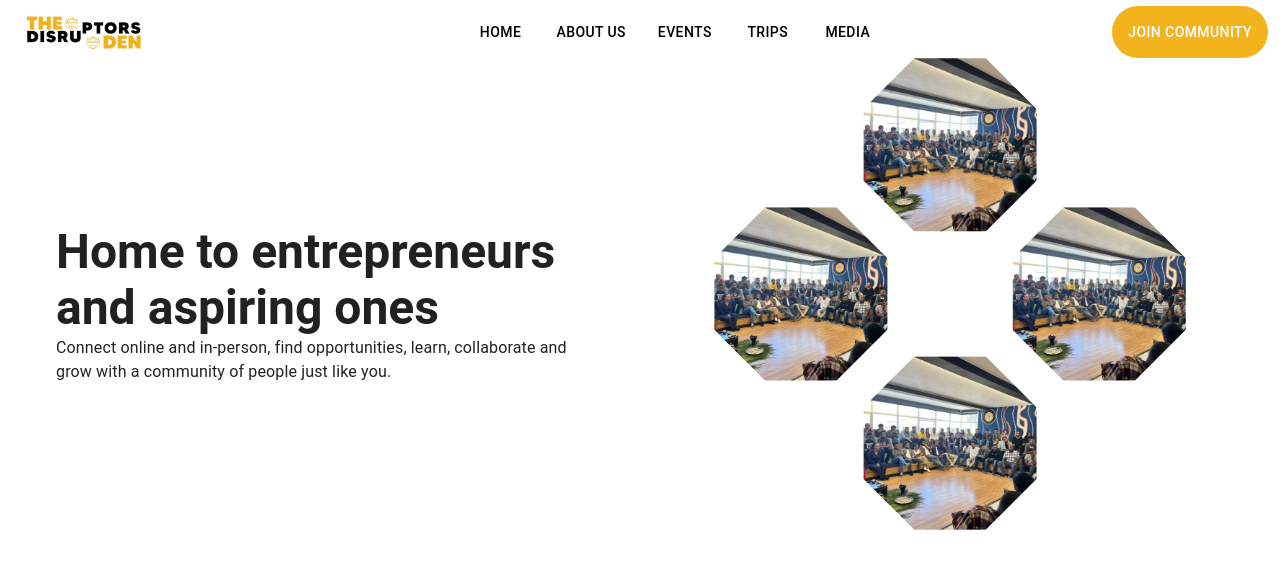
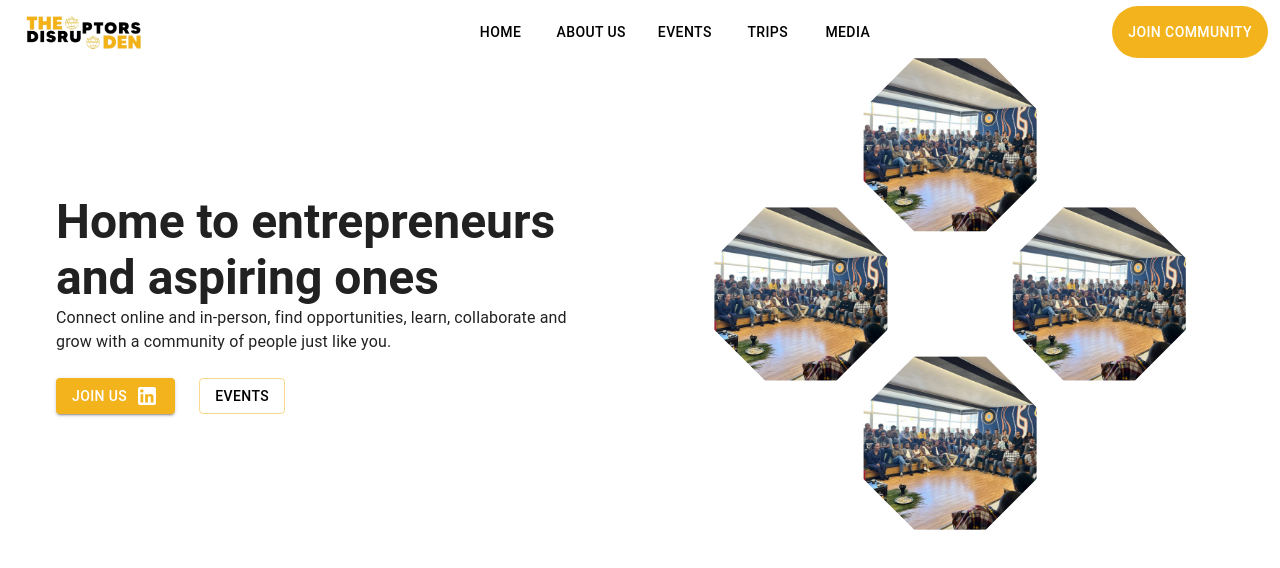
Before and after one commit to DawitSishu/TDD, a React (Vite) app: page / in a window 1280 px wide. Shown: the top 568 px of the page. Built offline with nearby package versions, Linux system fonts and the light colour scheme.

Commit message:
buttons added

```diff
--- a/src/App.jsx
+++ b/src/App.jsx
@@ -11,9 +11,9 @@ const Home = React.lazy(() => import("./Components/Home"));
 const lightTheme = createTheme({
   palette: {
     mode: "light",
-    // primary: {
-    //   main: "#05223b",
-    // },
+    primary: {
+      main: "#F2B31D",
+    },
     // secondary: {
     //   main: "#EEE2B1",
     // },
--- a/src/Components/Home/index.jsx
+++ b/src/Components/Home/index.jsx
@@ -1,7 +1,9 @@
 import React from "react";
 import Navbar from "../Navbar";
-import { Grid, Typography, Box, Paper } from "@mui/material";
+import { Grid, Typography, Box, Paper, Button } from "@mui/material";
 import test from "../../assets/test.jpg";
+import LinkedInIcon from "@mui/icons-material/LinkedIn";
+import { Link } from "react-router-dom";
 import "./style.css";
 
 const ImageBox = ({ imageSrc }) => {
@@ -55,6 +57,18 @@ const Index = () => {
                 Connect online and in-person, find opportunities, learn,
                 collaborate and grow with a community of people just like you.
               </Typography>
+              <br />
+              <Link
+                to="https://www.linkedin.com/company/disruptorsden/"
+                target="_blank"
+              >
+                <Button variant="contained" sx={{ color: "white" }}>
+                  Join Us <LinkedInIcon sx={{ ml: 1 }} />
+                </Button>
+              </Link>
+              <Button sx={{ ml: 3, color: "black" }} variant="outlined">
+                Events
+              </Button>
             </Grid>
           </Grid>
         </Grid>
```
